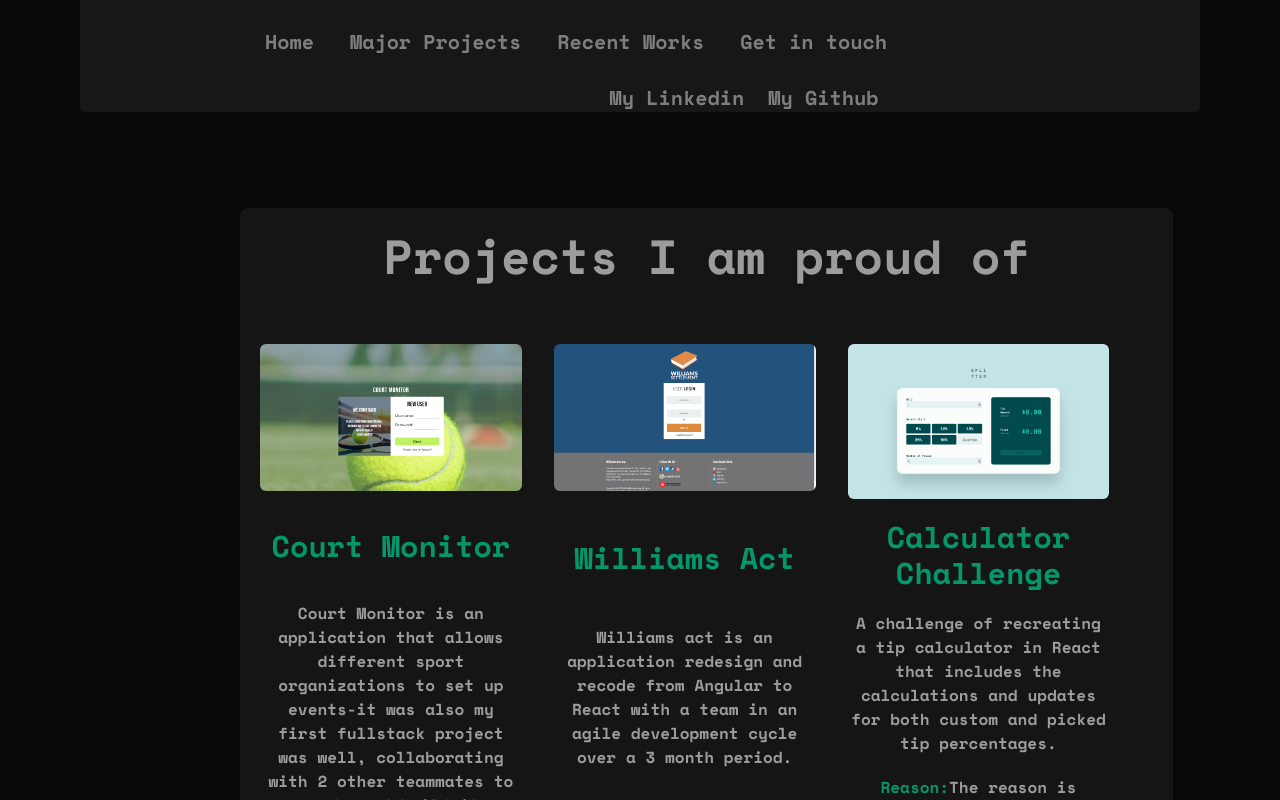
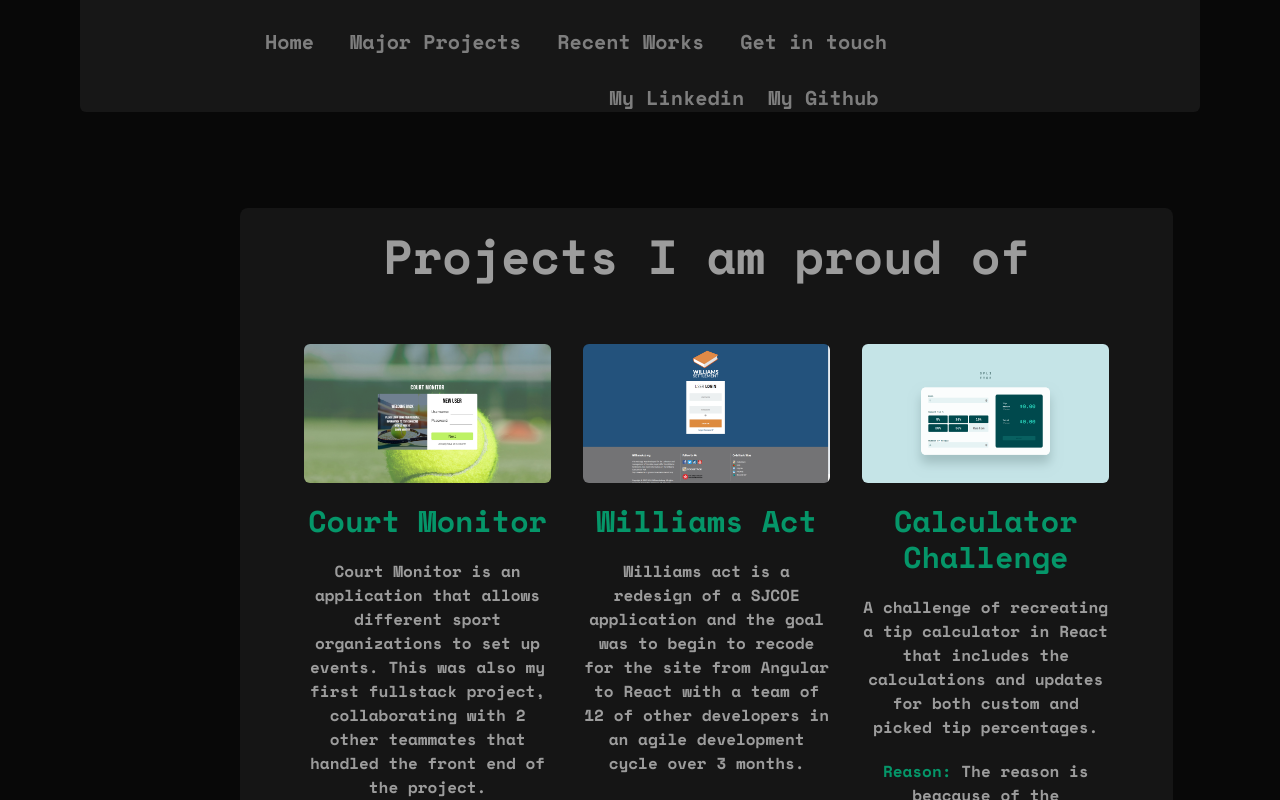
Before and after one commit to 1105-Foo-Aiden/firstportfolio, a Next.js app: page /Pages/Projects in a window 1280 px wide. Shown: the top 800 px of the page. Built offline with nearby package versions, Linux system fonts and the light colour scheme.

Commit message:
Editing text and img fixed

```diff
--- a/src/app/Pages/Projects/page.tsx
+++ b/src/app/Pages/Projects/page.tsx
@@ -14,42 +14,36 @@ export default function page() {
       </div>
       <div className="bg-white mt-24 ml-40 h-fit pb-10 w-10/12 bg-opacity-5 rounded-lg">
         <h1 className="text-5xl text-center pt-6 mb-16">Projects I am proud of</h1>
-        <div className="text-center pl-5 px-16 grid grid-cols-3 gap-8">
-            <div className="grid grid-rows-auto">
+        <div className="text-center px-16 grid grid-cols-3 gap-8">
+            <div className="grid grid-rows-auto h-fit">
               <Image
                 alt="Court Monitor Home Page"
                 src={CourtMonitor}
-                width={800}
-                height={800}
                 className="rounded-md"
               />
               <p className="text-3xl text-emerald-600 mt-5">Court Monitor</p>
-              <p className="mt-5">Court Monitor is an application that allows different sport organizations to set up events-it was also my first fullstack project was well, collaborating with 2 other teammates to create and build it.</p>
+              <p className="mt-5">Court Monitor is an application that allows different sport organizations to set up events. This was also my first fullstack project, collaborating with 2 other teammates that handled the front end of the project.</p>
               <p className="mt-5"><span className="text-emerald-600">Personal contributions: </span> Entire back end framework and code using dotnet and C# and a relational database with a few tweaks</p>
           </div>
-          <div className="grid grid-rows-auto">
+          <div className="grid grid-rows-auto h-fit">
             <Image
               alt="Williams Act Home Page"
               src={WilliamsAct}
-              width={800}
-              height={800}
               className="rounded-md"
             />
             <p className="text-3xl text-emerald-600 mt-5">Williams Act</p>
-            <p className="mt-5">Williams act is an application redesign and recode from Angular to React with a team in an agile development cycle over a 3 month period.</p>
-            <p className="mt-5"><span className="text-emerald-600">Personal contributions:</span>Password encryption and decryption as well as endpoint creation and multiple pages on the frontend.</p>
+            <p className="mt-5">Williams act is a redesign of a SJCOE application and the goal was to begin to recode for the site from Angular to React with a team of 12 of other developers in an agile development cycle over 3 months.</p>
+            <p className="mt-5"><span className="text-emerald-600">Personal contributions:</span> Password encryption and decryption from front to back end as well as endpoint creation and multiple pages on the frontend.</p>
           </div>
           <div className="grid grid-rows-auto">
             <Image
               alt="Calculator Challenge"
               src={CalcChall}
-              height={800}
-              width={1000} //TODO Fix Size of this img
               className="rounded-md"
             />
             <p className="mt-5 text-3xl text-emerald-600">Calculator Challenge</p>
             <p className="mt-5">A challenge of recreating a tip calculator in React that includes the calculations and updates for both custom and picked tip percentages.</p>
-            <p className="mt-5"><span className="text-emerald-600">Reason:</span>The reason is beacause of the perserverence to finish the challenge after two years of it being on the backburner which I personally am very proud of for not giving up on it.</p>
+            <p className="mt-5"><span className="text-emerald-600">Reason:</span> The reason is beacause of the perserverence to finish the challenge after two years of it being on the backburner which I personally am very proud of for not giving up on it.</p>
           </div>
         </div>
       </div>
--- a/src/app/globals.css
+++ b/src/app/globals.css
@@ -70,7 +70,8 @@ body{
   text-align: center;
   display: flex;
   justify-content: center;
-  border: 2px, solid, rgb(255 255 255 / 0.6 );
+  background-color: rgb(255 255 255 / 0.1 );
+  border: 2px, solid, rgb(255 255 255 / 0.5 );
   height: fit-content;
   padding-top: 0.75rem;
   padding-bottom: 0.75rem;
--- a/src/app/page.tsx
+++ b/src/app/page.tsx
@@ -1,9 +1,6 @@
 'use client'
 import Image from "next/image";
 import HeadShot from "./Assets/Headshot.jpg";
-import WilliamsAct from "./Assets/WilliamsAct.png";
-import PokeApi from "./Assets/PokeApi.png";
-import CourtMonitor from "./Assets/Courtmonitor.png";
 import { useRouter } from "next/navigation";
 import NavbarComponent from "./Components/NavbarComponent";
 import ImageComponent from "./Components/ImageComponent";
@@ -29,7 +26,7 @@ export default function Home() {
               </div>
               <div>
                 <p>
-                  Greetings, my name is Aiden Foo, I am a software developer
+                  Greetings, my name is Aiden Foo, a software developer
                   with over 1800 hours of coding experience and always willing to put
                   in the work to learn and grow my skills to be the best version
                   of myself that I can be. I'm so excited to you my work that I have
```
Also changed, not shown: src/app/Assets/CalculatorChallenge.png.
